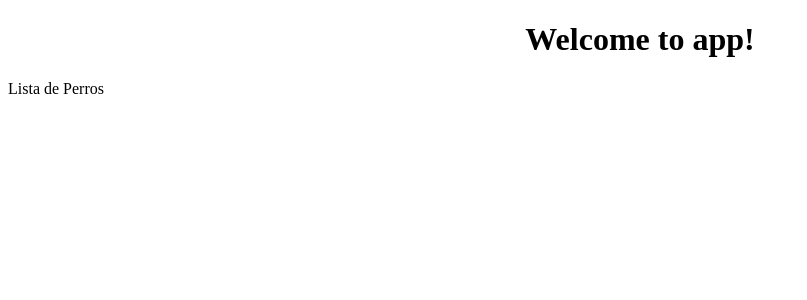
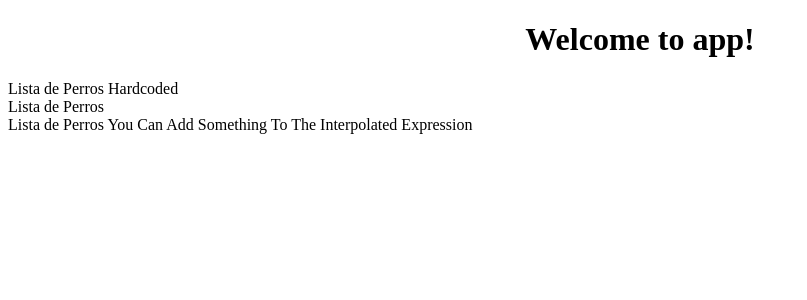
Before and after one commit to ORT-DA2/Angular-Tutorial, an Angular app: page / in a window 1280 px wide. Shown: the top 300 px of the page, without its empty margins (0-807 px from the left). Built offline with nearby package versions, Linux system fonts and the light colour scheme.

Commit message:
Data Binding comparison

```diff
--- a/src/app/app.component.html
+++ b/src/app/app.component.html
@@ -6,5 +6,5 @@
 </div>
 
 <div>
-  <pm-pets pageTitle="Lista de Perros"></pm-pets>
+  <pm-pets pageTitle="Lista de Perros Hardcoded" [pageTitlePassedAsProperty]="componentTitle" pageTitleInterpolated="{{ componentTitle + ' You Can Add Something To The Interpolated Expression ' }}"></pm-pets>
 </div>
--- a/src/app/app.component.ts
+++ b/src/app/app.component.ts
@@ -7,4 +7,5 @@ import { Component } from '@angular/core';
 })
 export class AppComponent {
   title = 'app';
+  componentTitle:string = "Lista de Perros";
 }
--- a/src/app/components/pet-list/pet-list.component.html
+++ b/src/app/components/pet-list/pet-list.component.html
@@ -1 +1,3 @@
 <div>{{ pageTitle }}</div>
+<div>{{ pageTitlePassedAsProperty }}</div>
+<div>{{ pageTitleInterpolated }}</div>
--- a/src/app/components/pet-list/pet-list.component.ts
+++ b/src/app/components/pet-list/pet-list.component.ts
@@ -6,6 +6,8 @@ import { Component, Input } from '@angular/core';
 })
 export class PetListComponent {
     @Input() pageTitle: string = "Pet List";
+    @Input() pageTitlePassedAsProperty: string = "Pet List Subtitle";
+    @Input() pageTitleInterpolated: string = "Pet List Header";
 
     constructor() {
     }
```
